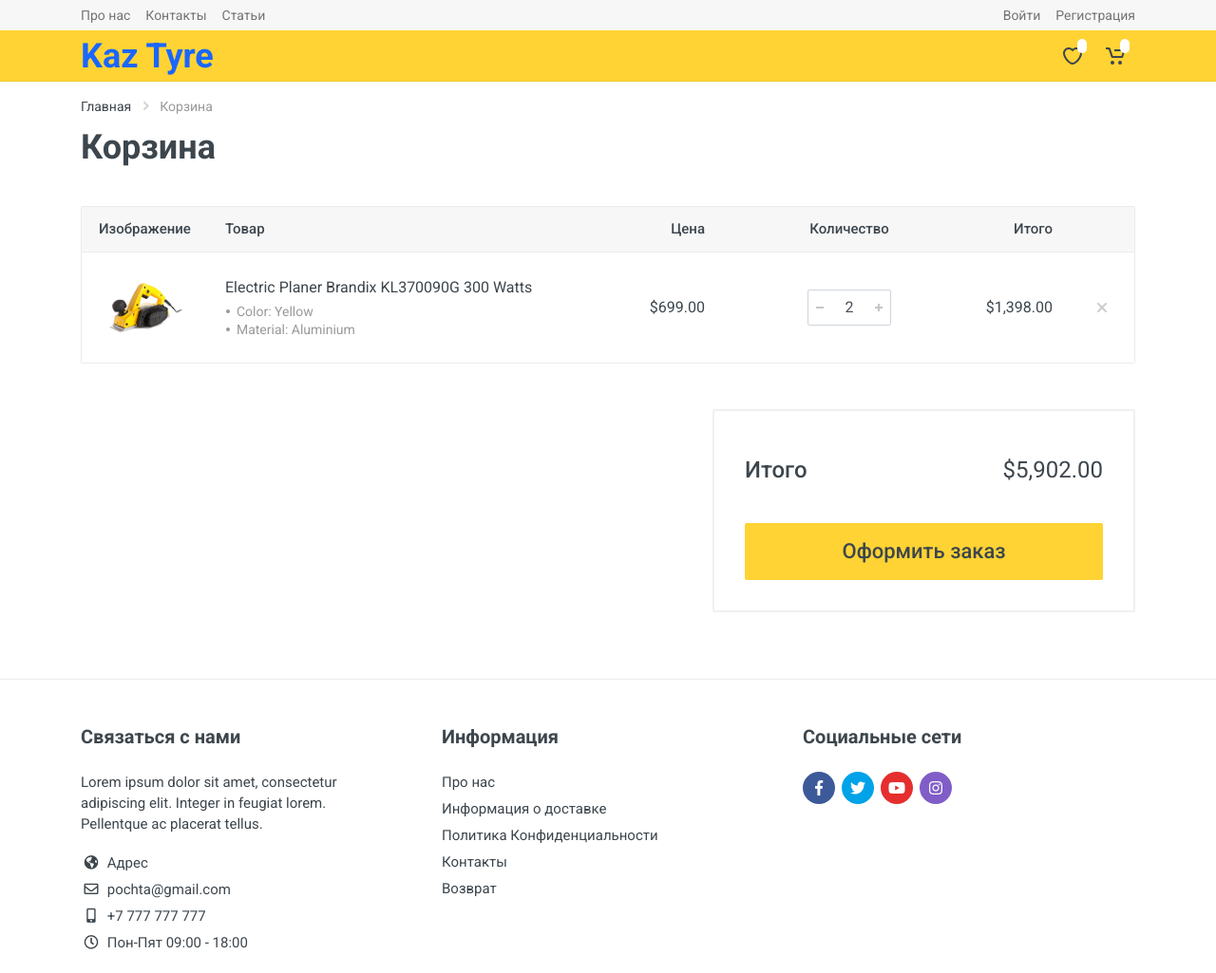
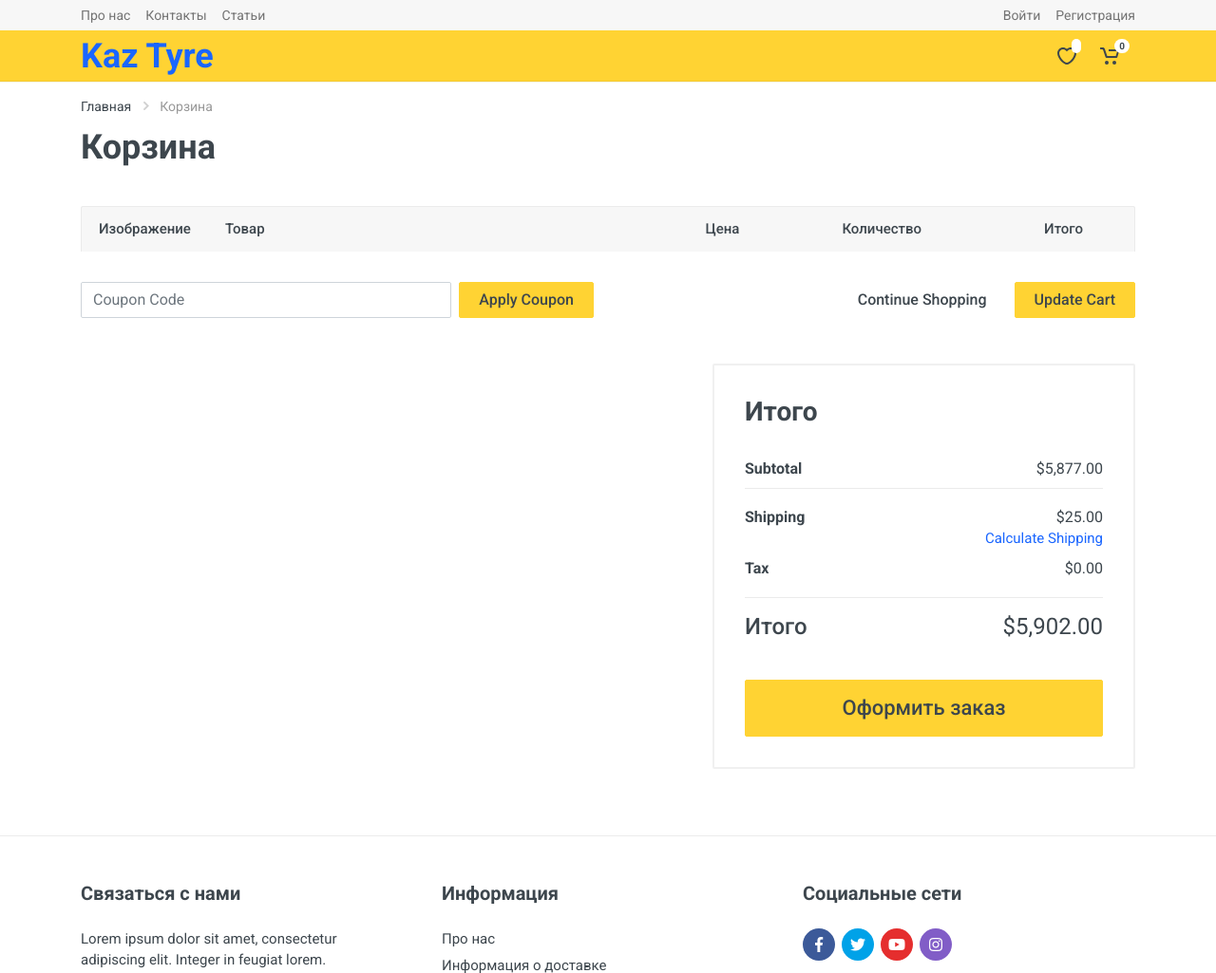
Before and after one commit to orazkarl/online_shop_tires, a Django app: page /cart/ in a window 1280 px wide. Shown: the top 1025 px of the page at 95% size. Before the commit the page ends 1000 px from the top, so only its background shows below. Run offline with Django 3.2, Linux system fonts and the light colour scheme; lists and menus that the app fills with data are empty; some libraries are stand-ins or nearby versions.

Commit message:
cart backend

```diff
--- a/online_shop_tires/settings.py
+++ b/online_shop_tires/settings.py
@@ -43,6 +43,8 @@
     'allauth',
     'allauth.account',
     'allauth.socialaccount',
+
+    'cart',
 ]
 
 MIDDLEWARE = [
@@ -167,3 +169,5 @@
 }
 
 ACCOUNT_ADAPTER = 'user_auth.adapter.AccountAdapter'
+
+CART_SESSION_ID = 'cart'
--- a/shop/models.py
+++ b/shop/models.py
@@ -58,7 +58,7 @@
         return self.name
 
 class ProductImage(models.Model):
-    product = models.ForeignKey(Product, related_name='product_image', on_delete=models.CASCADE)
+    product = models.ForeignKey(Product, related_name='image', on_delete=models.CASCADE)
     image = models.ImageField(upload_to='products/%Y/%m/%d', blank=True, null=True)
 
     def __str__(self):
--- a/shop/urls.py
+++ b/shop/urls.py
@@ -19,4 +19,11 @@
 
     path('cart/', views.CartView.as_view(), name='cart'),
 
+    path('cart/add/<int:id>/', views.cart_add, name='cart_add'),
+    path('cart/item_clear/<int:id>/', views.item_clear, name='item_clear'),
+    path('cart/item_increment/<int:id>/', views.item_increment, name='item_increment'),
+    path('cart/item_decrement/<int:id>/', views.item_decrement, name='item_decrement'),
+    path('cart/cart_clear/', views.cart_clear, name='cart_clear'),
+    path('cart/cart-detail/', views.cart_detail, name='cart_detail'),
+
 )
--- a/shop/views.py
+++ b/shop/views.py
@@ -1,7 +1,9 @@
 from django.urls import reverse_lazy
 from django.views.generic import *
 from django.http import HttpResponse
-from django.shortcuts import get_object_or_404, redirect
+from django.shortcuts import get_object_or_404, redirect, render
+from django.contrib.auth.decorators import login_required
+from cart.cart import Cart
 
 
 from .models import Product, Category, Wishlist
@@ -114,3 +116,46 @@
 
 class CartView(TemplateView):
     template_name =  'shop/cart.html'
+
+@login_required(login_url="/users/login")
+def cart_add(request, id):
+    cart = Cart(request)
+    product = Product.objects.get(id=id)
+    cart.add(product=product)
+    return redirect('/category/detail/' + str(product.category.slug))
+
+
+@login_required(login_url="/users/login")
+def item_clear(request, id):
+    cart = Cart(request)
+    product = Product.objects.get(id=id)
+    cart.remove(product)
+    return redirect("cart_detail")
+
+
+@login_required(login_url="/users/login")
+def item_increment(request, id):
+    cart = Cart(request)
+    product = Product.objects.get(id=id)
+    cart.add(product=product)
+    return redirect("cart_detail")
+
+
+@login_required(login_url="/users/login")
+def item_decrement(request, id):
+    cart = Cart(request)
+    product = Product.objects.get(id=id)
+    cart.decrement(product=product)
+    return redirect("cart_detail")
+
+
+@login_required(login_url="/users/login")
+def cart_clear(request):
+    cart = Cart(request)
+    cart.clear()
+    return redirect("cart_detail")
+
+
+@login_required(login_url="/users/login")
+def cart_detail(request):
+    return render(request, 'shop/cart.html')
--- a/templates/shop/base.html
+++ b/templates/shop/base.html
@@ -134,7 +134,7 @@
                                     <a href="{% url 'cart' %}" class="indicator__button">
                                         <span class="indicator__area"><svg width="20px" height="20px">
                                             <use xlink:href="{% static 'images/sprite.svg' %}#cart-20"></use></svg>
-                                            <span class="indicator__value">{{ user.cart_counter }}</span></span>
+                                            <span class="indicator__value">{{ request.session.cart|length }}</span></span>
                                     </a>
                                     <div class="indicator__dropdown">
                                         <!-- .dropcart -->
--- a/templates/shop/cart.html
+++ b/templates/shop/cart.html
@@ -1,5 +1,6 @@
 {% extends "shop/base.html" %}
 {% load static %}
+{% load cart_tag %}
 {% block content %}
     <div class="site__body">
         <div class="page-header">
@@ -21,6 +22,13 @@
             </div>
         </div>
         <div class="cart block">
+
+
+            {#            Total Length :: {{ request.session.cart|length }}#}
+            {##}
+            {#            Cart Detail:#}
+
+
             <div class="container">
                 <table class="cart__table cart-table">
                     <thead class="cart-table__head">
@@ -34,71 +42,79 @@
                     </tr>
                     </thead>
                     <tbody class="cart-table__body">
-                    <tr class="cart-table__row">
-                        <td class="cart-table__column cart-table__column--image"><a href="#"><img
-                                src="images/products/product-1.jpg" alt=""></a></td>
-                        <td class="cart-table__column cart-table__column--product"><a href="#"
-                                                                                      class="cart-table__product-name">Electric
-                            Planer Brandix KL370090G 300 Watts</a>
-                            <ul class="cart-table__options">
-                                <li>Color: Yellow</li>
-                                <li>Material: Aluminium</li>
-                            </ul>
+                    {% for key,value in request.session.cart.items %}
+                        <tr class="cart-table__row">
+                            <td class="cart-table__column cart-table__column--image">
+                                <a href="#"><img src="{{ value.image }}" alt=""></a>
+                            </td>
+                        <td class="cart-table__column cart-table__column--product">
+                            <a href="#" class="cart-table__product-name">{{ value.name }}</a>
+{#                            <ul class="cart-table__options">#}
+{#                                <li>Color: Yellow</li>#}
+{#                                <li>Material: Aluminium</li>#}
+{#                            </ul>#}
                         </td>
-                        <td class="cart-table__column cart-table__column--price" data-title="Price">$699.00</td>
+                        <td class="cart-table__column cart-table__column--price" data-title="Price">{{ value.price }}₸</td>
                         <td class="cart-table__column cart-table__column--quantity" data-title="Quantity">
-                            <div class="input-number"><input class="form-control input-number__input" type="number"
-                                                             min="1" value="2">
-                                <div class="input-number__add"></div>
-                                <div class="input-number__sub"></div>
+                            <div class="input-number">
+                                <input class="form-control input-number__input" type="number" value="{{ value.quantity }}">
+                                <a href="{% url 'item_increment' value.product_id %}"><div class="input-number__add"></div></a>
+                                <a href="{% url 'item_decrement' value.product_id %}"><div class="input-number__sub"></div></a>
                             </div>
                         </td>
-                        <td class="cart-table__column cart-table__column--total" data-title="Total">$1,398.00</td>
+                        <td class="cart-table__column cart-table__column--total" data-title="Total">{{ value.price|multiply:value.quantity }}₸</td>
                         <td class="cart-table__column cart-table__column--remove">
-                            <button type="button" class="btn btn-light btn-sm btn-svg-icon">
+
+                            <a href="{% url 'cart_clear' %}" class="btn btn-light btn-sm btn-svg-icon">
                                 <svg width="12px" height="12px">
                                     <use xlink:href="{% static 'images/sprite.svg' %}#cross-12"></use>
                                 </svg>
-                            </button>
+                            </a>
+
                         </td>
                     </tr>
 
+
+
+                    {% endfor %}
+
+
                     </tbody>
                 </table>
-                {#                <div class="cart__actions">#}
-                {#                    <form class="cart__coupon-form"><label for="input-coupon-code" class="sr-only">Password</label>#}
-                {#                        <input type="text" class="form-control" id="input-coupon-code" placeholder="Coupon Code">#}
-                {#                        <button type="submit" class="btn btn-primary">Apply Coupon</button>#}
-                {#                    </form>#}
-                {#                    <div class="cart__buttons">#}
-                {#                        <a href="index.html" class="btn btn-light">Continue Shopping</a> #}
-                {#                        <a href="#" class="btn btn-primary cart__update-button">Update Cart</a>#}
-                {#                    </div>#}
-                {#                </div>#}
+                <div class="cart__actions">
+                    <form class="cart__coupon-form"><label for="input-coupon-code" class="sr-only">Password</label>
+                        <input type="text" class="form-control" id="input-coupon-code" placeholder="Coupon Code">
+                        <button type="submit" class="btn btn-primary">Apply Coupon</button>
+                    </form>
+                    <div class="cart__buttons">
+                        <a href="index.html" class="btn btn-light">Continue Shopping</a>
+                        <a href="#" class="btn btn-primary cart__update-button">Update Cart</a>
+                    </div>
+                </div>
                 <div class="row justify-content-end pt-5">
                     <div class="col-12 col-md-7 col-lg-6 col-xl-5">
                         <div class="card">
                             <div class="card-body">
-{#                                <h3 class="card-title">Итого</h3>#}
+                                <h3 class="card-title">Итого</h3>
                                 <table class="cart__totals">
-{#                                    <thead class="cart__totals-header">#}
-{#                                        <tr>#}
-{#                                            <th>Subtotal</th>#}
-{#                                            <td>$5,877.00</td>#}
-{#                                        </tr>#}
-{#                                    </thead>#}
-{#                                    <tbody class="cart__totals-body">#}
-{#                                        <tr>#}
-{#                                            <th>Shipping</th>#}
-{#                                            <td>$25.00#}
-{#                                                <div class="cart__calc-shipping"><a href="#">Calculate Shipping</a></div>#}
-{#                                            </td>#}
-{#                                        </tr>#}
-{#                                        <tr>#}
-{#                                            <th>Tax</th>#}
-{#                                            <td>$0.00</td>#}
-{#                                        </tr>#}
-{#                                    </tbody>#}
+                                    <thead class="cart__totals-header">
+                                    <tr>
+                                        <th>Subtotal</th>
+                                        <td>$5,877.00</td>
+                                    </tr>
+                                    </thead>
+                                    <tbody class="cart__totals-body">
+                                    <tr>
+                                        <th>Shipping</th>
+                                        <td>$25.00
+                                            <div class="cart__calc-shipping"><a href="#">Calculate Shipping</a></div>
+                                        </td>
+                                    </tr>
+                                    <tr>
+                                        <th>Tax</th>
+                                        <td>$0.00</td>
+                                    </tr>
+                                    </tbody>
                                     <tfoot class="cart__totals-footer">
                                     <tr>
                                         <th>Итого</th>
@@ -106,7 +122,8 @@
                                     </tr>
                                     </tfoot>
                                 </table>
-                                <a class="btn btn-primary btn-xl btn-block cart__checkout-button" href="">Оформить заказ</a>
+                                <a class="btn btn-primary btn-xl btn-block cart__checkout-button" href="">Оформить
+                                    заказ</a>
                             </div>
                         </div>
                     </div>
--- a/templates/shop/category_detail.html
+++ b/templates/shop/category_detail.html
@@ -60,7 +60,7 @@
 {#                                            <div class="product-card__badges-list">#}
 {#                                                <div class="product-card__badge product-card__badge--new">New</div>#}
 {#                                            </div>#}
-                                            <div class="product-card__image"><a href="{% url 'product_manager_product_detail' product_item.slug %}"><img src="{{ product_item.product_image.first.image.url }}" alt=""></a></div>
+                                            <div class="product-card__image"><a href="{% url 'product_manager_product_detail' product_item.slug %}"><img src="{{ product_item.image.first.image.url }}" alt=""></a></div>
                                             <div class="product-card__info">
                                                 <div class="product-card__name"><a href="{% url 'product_manager_product_detail' product_item.slug %}">{{ product_item.name }}</a></div>
 {#                                                <div class="product-card__rating">#}
```
Also changed, not shown: templates/shop/product_detail.html (+5 -3 lines).
